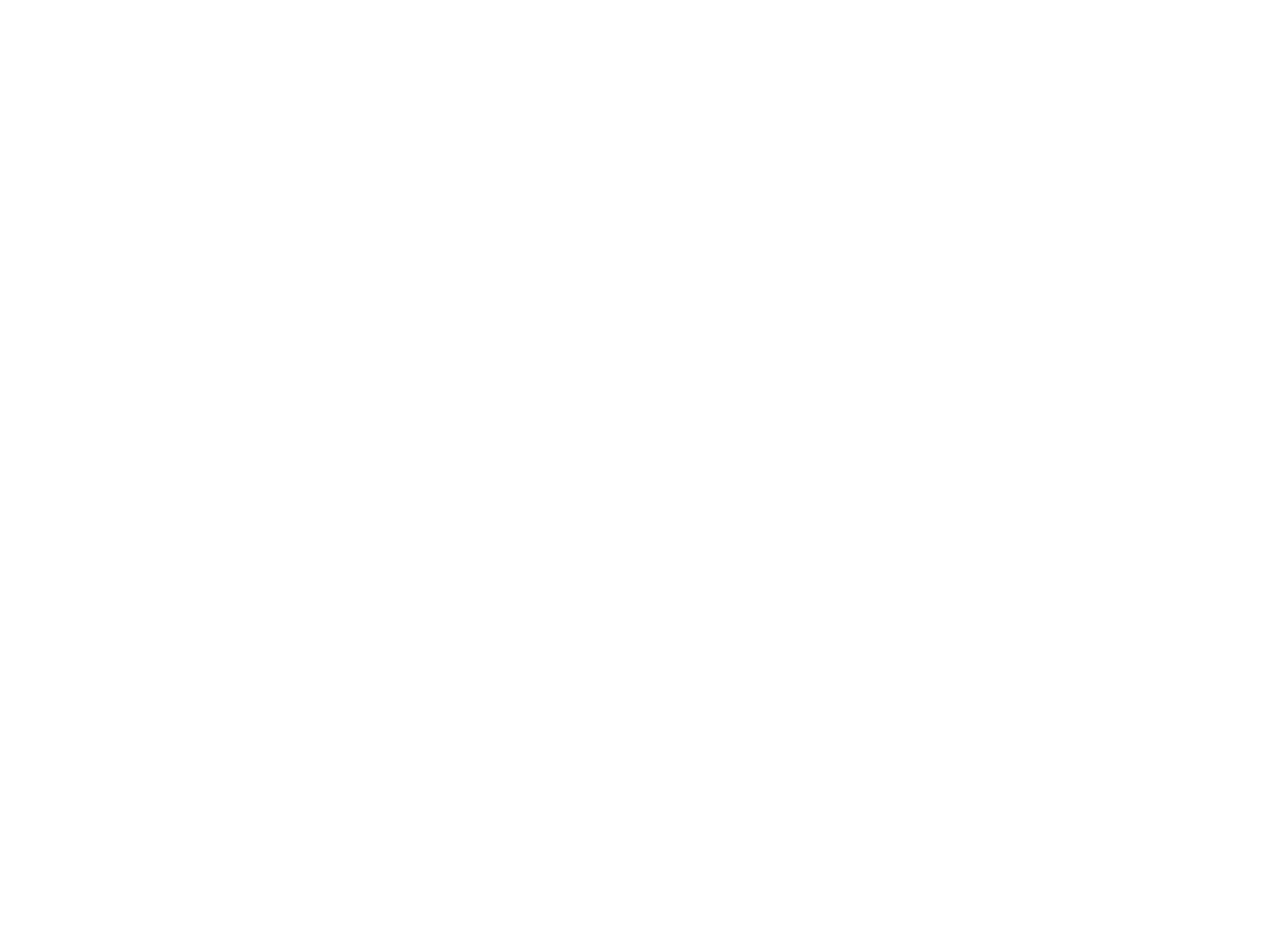
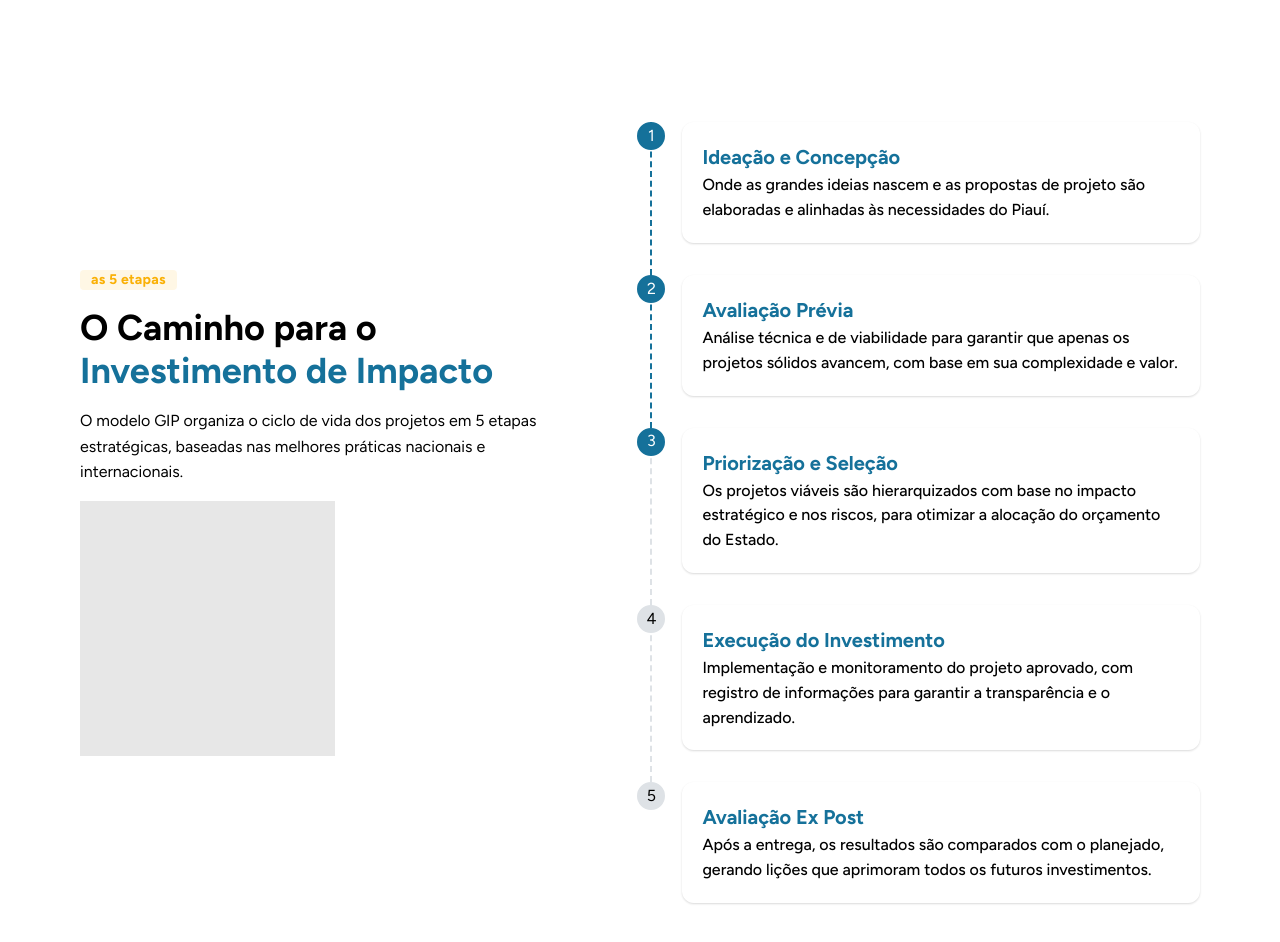
Before and after one commit to FelipeDuan/lp-gip, a Next.js app: page / in a window 1280 px wide. Shown: the part 1260-2202 px from the top of the page. Before the commit the page ends 1302 px from the top, so only its background shows below. Built offline with nearby package versions, Linux system fonts and the light colour scheme.

Commit message:
feat: etapas section

```diff
--- a/package.json
+++ b/package.json
@@ -10,9 +10,9 @@
     "format": "biome format --write"
   },
   "dependencies": {
-    "@mantine/core": "^8.2.7",
-    "@mantine/hooks": "^8.2.7",
-    "@mantine/notifications": "^8.2.7",
+    "@mantine/core": "^7.17.8",
+    "@mantine/hooks": "^7.17.8",
+    "@mantine/notifications": "^7.17.8",
     "lucide-react": "^0.542.0",
     "next": "15.5.2",
     "react": "19.1.0",
--- a/src/app/globals.css
+++ b/src/app/globals.css
@@ -21,6 +21,8 @@
   --color-primary-800: #003f5b;
   --color-primary-900: #063246;
 
+  --color-yellow-400: #facc15;
+
   --color-neutral-emphasis: #18181b;
   --color-neutral-default: #52525b;
   --color-neutral-muted: #a1a1aa;
@@ -29,6 +31,7 @@
   /* espaçamentos e breakpoints */
   --spacing-2: 8px;
   --spacing-3: 12px;
+  --spacing-4: 16px;
   --spacing-5: 20px;
   --spacing-8: 32px;
   --spacing-12: 48px;
--- a/src/app/page.tsx
+++ b/src/app/page.tsx
@@ -1,3 +1,4 @@
+import { EtapasPage } from "@/components/sections/Etapas/etapas-page";
 import { Hero } from "@/components/sections/Hero/hero-page";
 import { SobrePage } from "@/components/sections/Sobre/sobre-page";
 
@@ -6,6 +7,7 @@ export default function Home() {
     <>
       <Hero />
       <SobrePage />
+      <EtapasPage />
     </>
   );
 }
--- /dev/null
+++ b/src/components/sections/Etapas/content.tsx
@@ -0,0 +1,30 @@
+import { Text } from "@mantine/core";
+import { BagdeSection } from "@/components/ui/badge-section";
+
+export function EtapasContent() {
+  return (
+    <>
+      <BagdeSection>as 5 etapas</BagdeSection>
+
+      <div className="flex flex-col justify-center items-start">
+        <Text fw={700} lh={1.2} fz={{ base: 24, sm: 28, md: 36 }}>
+          O Caminho para o
+        </Text>
+        <Text c={"primary"} fw={700} lh={1.2} fz={{ base: 24, sm: 28, md: 36 }}>
+          Investimento de Impacto
+        </Text>
+      </div>
+
+      <Text
+        c="var(--color-neutral-default)"
+        fz={{ base: "sm", md: "md" }}
+        lh={1.6}
+      >
+        O modelo GIP organiza o ciclo de vida dos projetos em 5 etapas
+        estratégicas, baseadas nas melhores práticas nacionais e internacionais.
+      </Text>
+
+      <div className="w-full sm:w-1/2 aspect-[2/4] lg:aspect[3/4] xl:aspect-square bg-neutral-emphasis/10 hidden md:flex" />
+    </>
+  );
+}
--- /dev/null
+++ b/src/components/sections/Etapas/etapas-page.tsx
@@ -0,0 +1,16 @@
+"use client";
+
+import { EtapasContent } from "./content";
+import { EtapasTimeline } from "./etapas-timeline";
+
+export function EtapasPage() {
+  return (
+    <section className="flex flex-col justify-center items-start gap-8 lg:gap-12 md:flex-row md:items-center py-8 px-5 md:py-12 lg:px-16 lg:py-20 xl:px-20">
+      <div className="flex flex-col justify-center items-start gap-4">
+        <EtapasContent />
+      </div>
+
+      <EtapasTimeline />
+    </section>
+  );
+}
--- /dev/null
+++ b/src/components/sections/Etapas/etapas-timeline.tsx
@@ -0,0 +1,63 @@
+import { Card, Text, Timeline } from "@mantine/core";
+
+export function EtapasTimeline() {
+  const etapas = [
+    {
+      title: "Ideação e Concepção",
+      description:
+        "Onde as grandes ideias nascem e as propostas de projeto são elaboradas e alinhadas às necessidades do Piauí.",
+    },
+    {
+      title: "Avaliação Prévia",
+      description:
+        "Análise técnica e de viabilidade para garantir que apenas os projetos sólidos avancem, com base em sua complexidade e valor.",
+    },
+    {
+      title: "Priorização e Seleção",
+      description:
+        "Os projetos viáveis são hierarquizados com base no impacto estratégico e nos riscos, para otimizar a alocação do orçamento do Estado.",
+    },
+    {
+      title: "Execução do Investimento",
+      description:
+        "Implementação e monitoramento do projeto aprovado, com registro de informações para garantir a transparência e o aprendizado.",
+    },
+    {
+      title: "Avaliação Ex Post",
+      description:
+        "Após a entrega, os resultados são comparados com o planejado, gerando lições que aprimoram todos os futuros investimentos.",
+    },
+  ];
+
+  return (
+    <Timeline active={2} bulletSize={28} lineWidth={2} color="primary">
+      {etapas.map((etapa, idx) => (
+        <Timeline.Item
+          key={`${idx}-${etapa.title}`}
+          bullet={idx + 1}
+          lineVariant="dashed"
+        >
+          <Card
+            bg={"var(--color-primary-50)"}
+            shadow="xs"
+            radius={12}
+            px={20}
+            py={20}
+          >
+            <Text c={"primary"} fw={700} fz={{ base: 18, lg: 20 }}>
+              {etapa.title}
+            </Text>
+
+            <Text
+              c={"var(--color-neutral-default)"}
+              fw={500}
+              fz={{ base: "sm", lg: "md" }}
+            >
+              {etapa.description}
+            </Text>
+          </Card>
+        </Timeline.Item>
+      ))}
+    </Timeline>
+  );
+}
--- a/src/components/sections/Sobre/content.tsx
+++ b/src/components/sections/Sobre/content.tsx
@@ -1,22 +1,13 @@
-import { Badge, Stack, Text, Title } from "@mantine/core";
+import { Stack, Text, Title } from "@mantine/core";
+import { BagdeSection } from "@/components/ui/badge-section";
 
 export function SobreContent() {
   // ToDo: verificar se há como refatorar esse conteúdo
 
   return (
     <Stack gap={10}>
-      <Badge
-        variant="light"
-        color="yellow"
-        radius="sm"
-        size="lg"
-        tt="lowercase"
-        fw={600}
-      >
-        sobre
-      </Badge>
-
-      <Title order={2} fw={800} lh={1.2} fz={{ base: 24, md: 32 }}>
+      <BagdeSection>sobre</BagdeSection>
+      <Title order={2} fw={700} lh={1.2} fz={{ base: 24, md: 32 }}>
         O que é o GIP?
       </Title>
 
--- /dev/null
+++ b/src/components/ui/badge-section.tsx
@@ -0,0 +1,22 @@
+import { Badge } from "@mantine/core";
+
+interface BadgeSection {
+  children: React.ReactNode;
+}
+
+export function BagdeSection({ children }: BadgeSection) {
+  return (
+    <Badge
+      variant="light"
+      color="yellow"
+      radius={"sm"}
+      size="md"
+      tt={"lowercase"}
+      fw={600}
+      fz={{ base: 12, lg: 14 }}
+      lh={14}
+    >
+      {children}
+    </Badge>
+  );
+}
```
Also changed, not shown: 1 other file (tests, documents, lock files or other folders).
